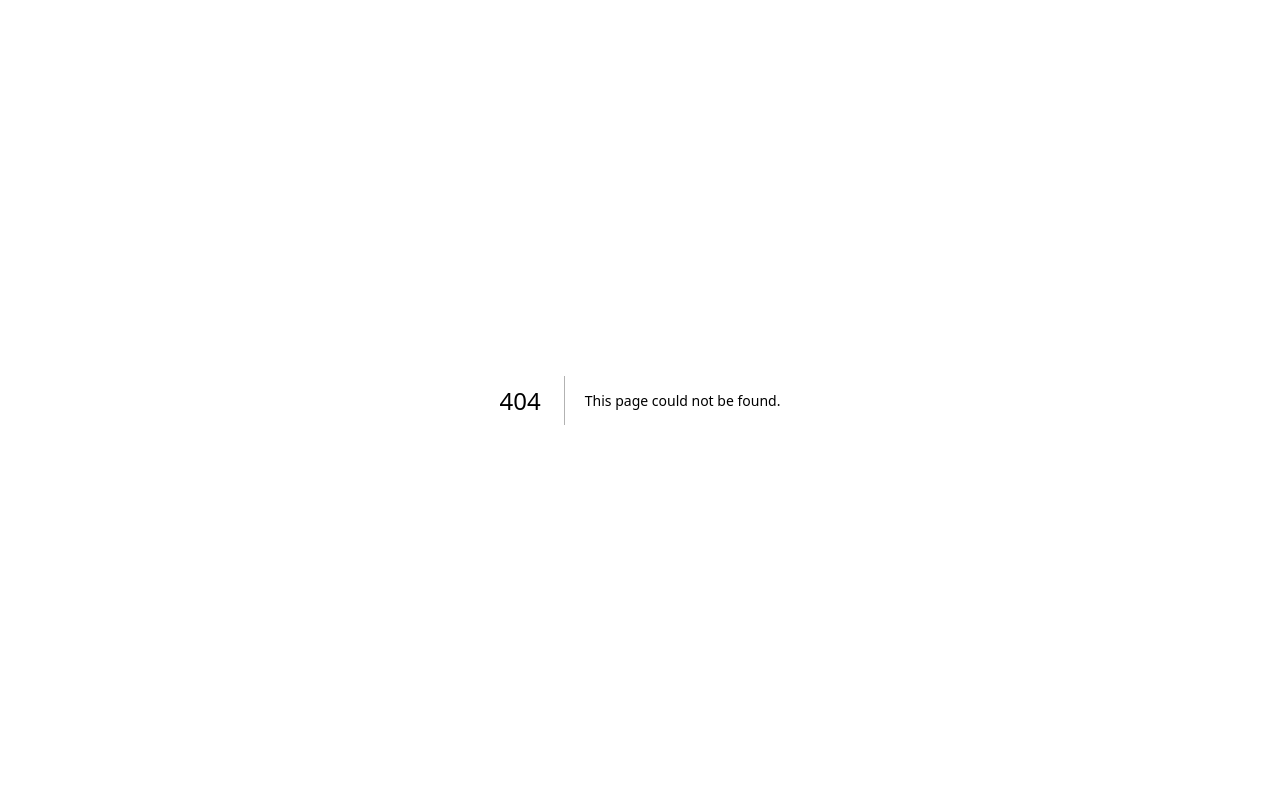
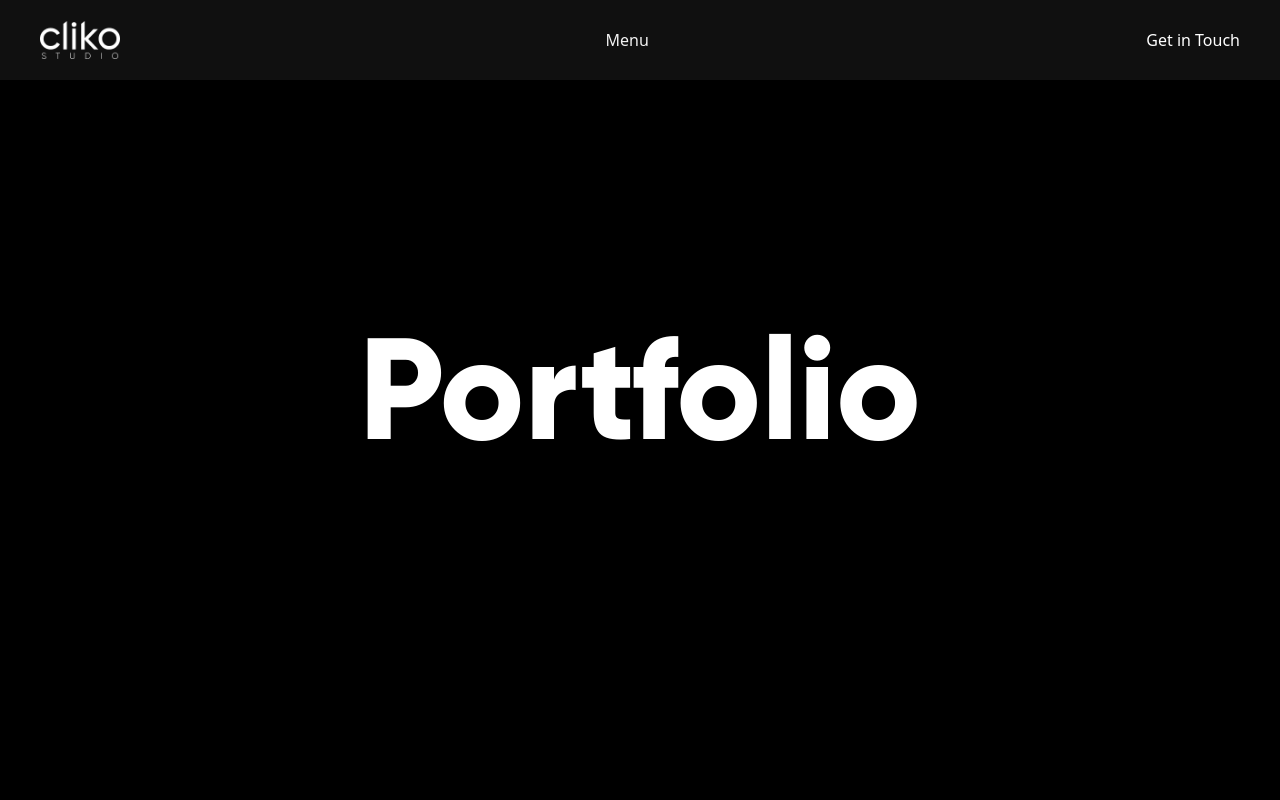
Before and after one commit to mFaYizp/cliko-mikado, a Next.js app: page /portfolio/grid-two in a window 1280 px wide. Before the commit this address had no page. Shown: the top 800 px of the page. Built offline with nearby package versions, Linux system fonts and the light colour scheme.

Commit message:
portfolio link changed

```diff
--- /dev/null
+++ b/app/(root)/(home)/portfolio/grid-two/page.tsx
@@ -0,0 +1,15 @@
+
+import PortfolioTwo from '@/components/Portfolio/PortfolioTwo';
+import Hero from '@/components/ui/Hero';
+import React from 'react'
+
+const PortfolioGridTwoPage = () => {
+  return (
+    <main>
+        <Hero title="Portfolio" />
+        <PortfolioTwo />
+    </main>
+  )
+}
+
+export default PortfolioGridTwoPage;
--- a/app/(root)/(home)/portfolio/page.tsx
+++ b/app/(root)/(home)/portfolio/grid/page.tsx
@@ -1,16 +1,14 @@
 import PortfolioGrid from '@/components/Portfolio/PortfolioGrid';
-import PortfolioTwo from '@/components/Portfolio/PortfolioTwo';
 import Hero from '@/components/ui/Hero';
 import React from 'react'
 
-const Portfolio = () => {
+const PortfolioGridPage = () => {
   return (
     <main>
         <Hero title="Portfolio" />
-        {/* <PortfolioGrid /> */}
-        <PortfolioTwo />
+        <PortfolioGrid />
     </main>
   )
 }
 
-export default Portfolio;
+export default PortfolioGridPage;
--- a/components/Navbar.tsx
+++ b/components/Navbar.tsx
@@ -191,7 +191,7 @@ const MenuBar = ({
   const menuItems = [
     { href: "/", label: "HOME" },
     { href: "/about-us", label: "ABOUT" },
-    { href: "/portfolio", label: "PORTFOLIO" },
+    { href: "/portfolio/grid", label: "PORTFOLIO" },
     { href: "/gallery", label: "CONTACT" },
   ];
 
```
